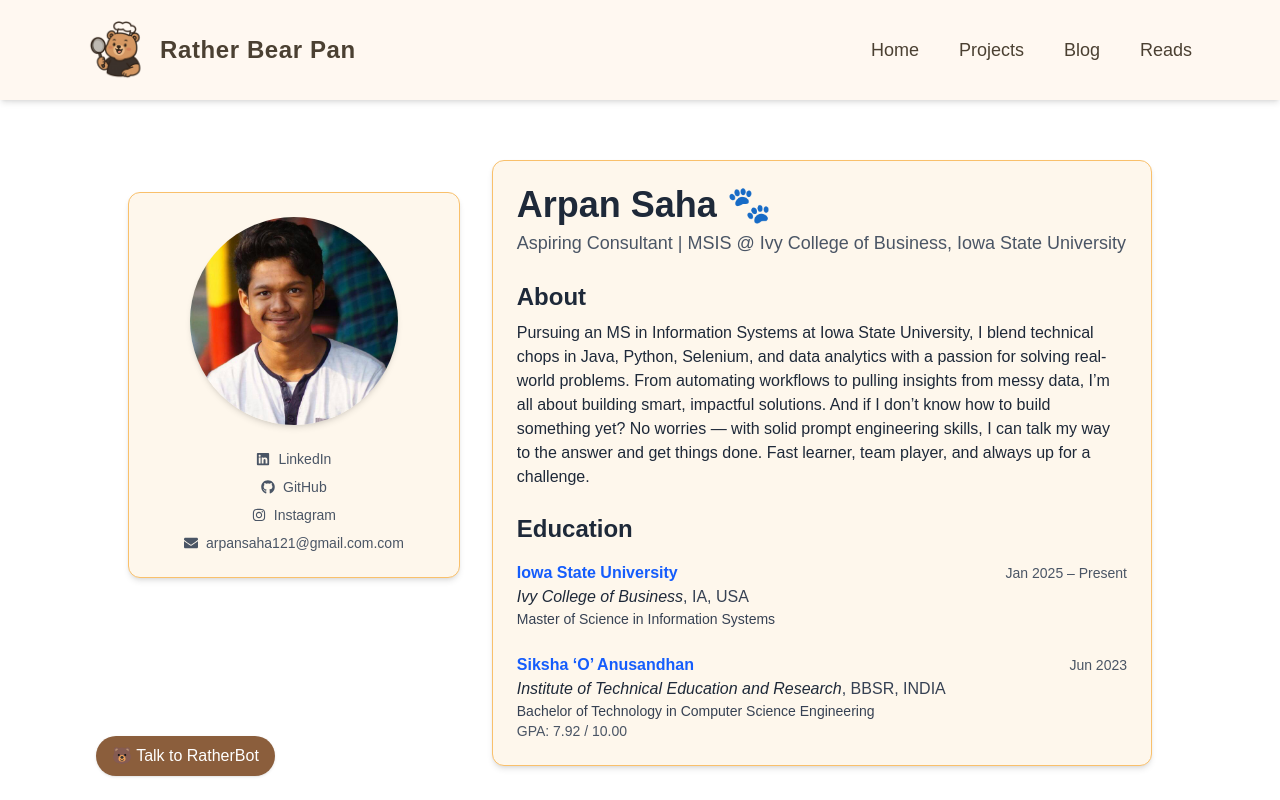
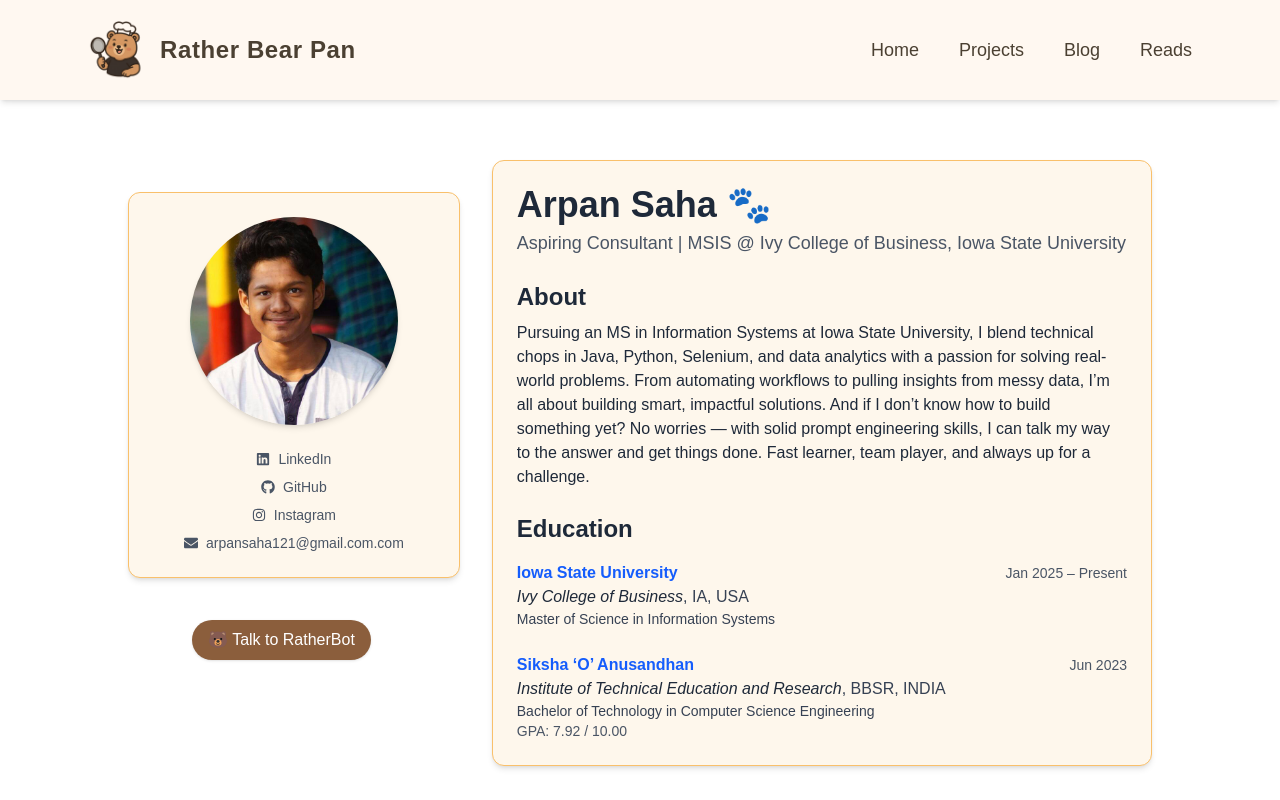
Before and after one commit to Arpan-bug/RatherBearPan, a Next.js app in the folder frontend/: page / in a window 1280 px wide. Shown: the top 800 px of the page. Built offline with nearby package versions, Linux system fonts and the light colour scheme.

Commit message:
RatherBot position fixes

```diff
--- a/frontend/components/DumbBot.js
+++ b/frontend/components/DumbBot.js
@@ -30,7 +30,7 @@
   };
 
   return (
-    <div className="fixed bottom-6 left-6 sm:left-12 md:left-16 lg:left-24 z-50">
+    <div className="fixed bottom-35 left-3/4 sm:left-[22%] md:left-[18%] lg:left-[15%] z-50">
       {!open ? (
         <button
           onClick={() => setOpen(true)}
--- a/frontend/pages/api/deepseek.js
+++ b/frontend/pages/api/deepseek.js
@@ -35,7 +35,7 @@
         return res.status(200).json({ reply: data.choices[0].message.content });
       } else {
         console.error('OpenRouter API error:', data);
-        return res.status(500).json({ reply: '🐻 Bear is tired. API broke.' });
+        return res.status(500).json({ reply: '🐻 Bear’s brain went brrrrr… then stopped.' });
       }
     } catch (err) {
       console.error('Handler error:', err);
--- a/frontend/pages/index.js
+++ b/frontend/pages/index.js
@@ -369,7 +369,10 @@
 
           </div>
         </div>
+        <RatherBot />
       </main>
+
+
       <footer className="mt-12 bg-[#FFF8F1] text-[#4B4032] py-6 border-t border-gray-200">
   <div className="max-w-5xl mx-auto px-6 flex flex-col md:flex-row items-center justify-between gap-4 text-sm">
 
@@ -395,8 +398,8 @@
       <a href="mailto:arpansaha121@gmail.com" className="hover:underline">Email</a>
     </div>
   </div>
+
 </footer>
-<RatherBot />
 
     </>
   );
```
